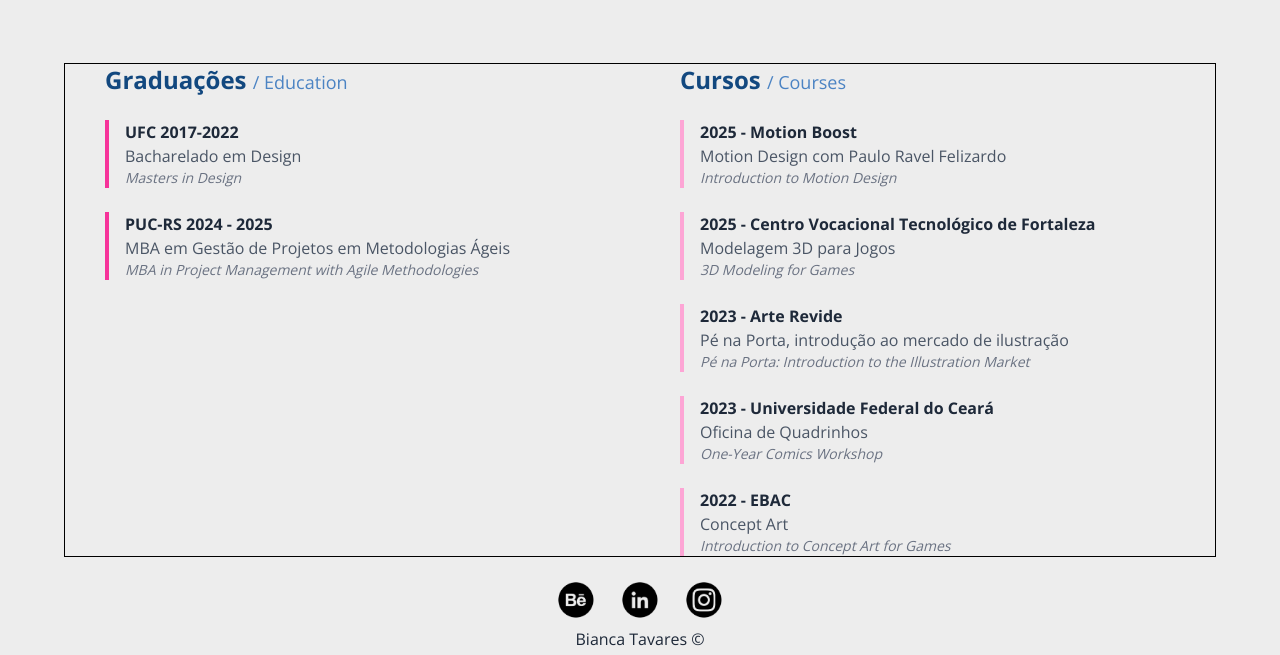
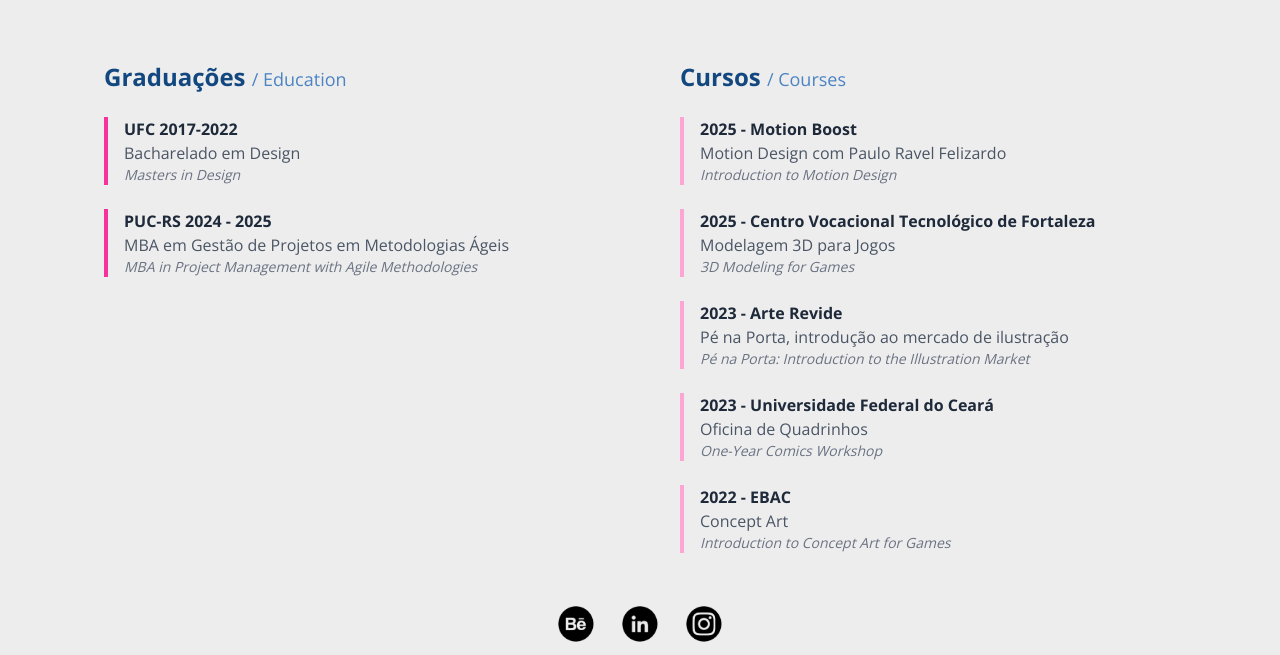
Before and after one commit to valentimdev/bibi_ilustra, a Next.js app: page /about in a window 1280 px wide. Shown: the part 819-1474 px from the top of the page. Built offline with nearby package versions, Linux system fonts and the light colour scheme.

Commit message:
feat: remove borders from about and changes footer

```diff
--- a/src/app/about/page.tsx
+++ b/src/app/about/page.tsx
@@ -4,7 +4,7 @@
 export default function About() {
   return (
     <div className="flex flex-col w-full min-h-screen py-8 gap-16">
-      <div className="flex flex-row gap-8 px-8 py-8 max-w-7xl mx-auto w-full border border-black">
+      <div className="flex flex-row gap-8 px-8 py-8 max-w-7xl mx-auto w-full ">
       <div className="relative w-[48%] flex-shrink-0 min-h-[600px] border">
           <Image
            unoptimized
@@ -49,7 +49,7 @@
         </div>
       </div>
 
-      <div className="max-w-7xl mx-auto w-full flex flex-col   px-10 border border-black mb-10">
+      <div className="max-w-7xl mx-auto w-full flex flex-col   px-10  mb-17">
         <div className="flex flex-col md:flex-row gap-16 md:gap-20 ">
           <div className="flex flex-col w-full md:w-1/2 ">
             <h3 className="text-2xl font-extrabold text-[#12487F] mb-6">
--- a/src/components/Footer.tsx
+++ b/src/components/Footer.tsx
@@ -22,7 +22,7 @@
 const Footer: React.FC = () => {
   return (
     <footer
-      className="flex flex-col items-center justify-center w-full pt-px4 pb-2 -mt-12"
+      className="flex flex-col items-center justify-center w-full pt-px4 pb-3 mb-3 -mt-12"
 
     >
       <div className="flex flex-row items-center gap-6 mb-2">
```
